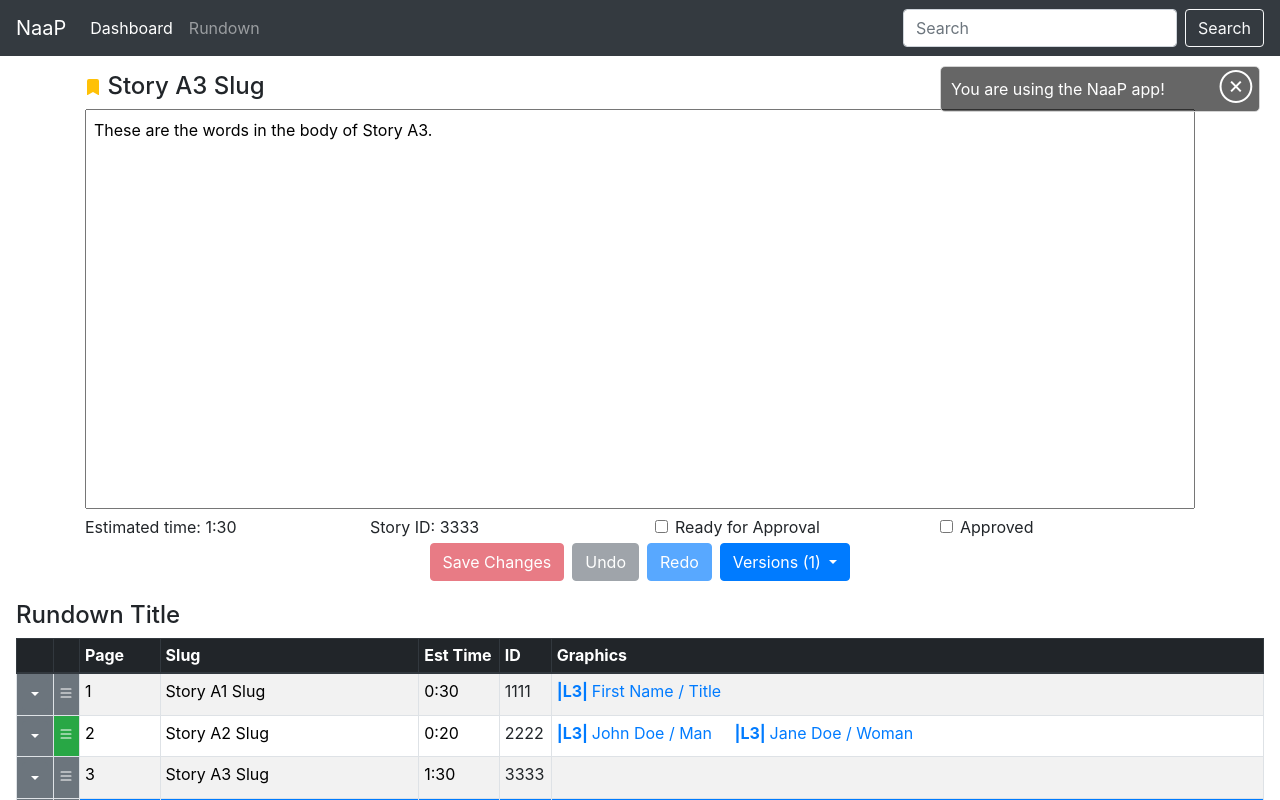
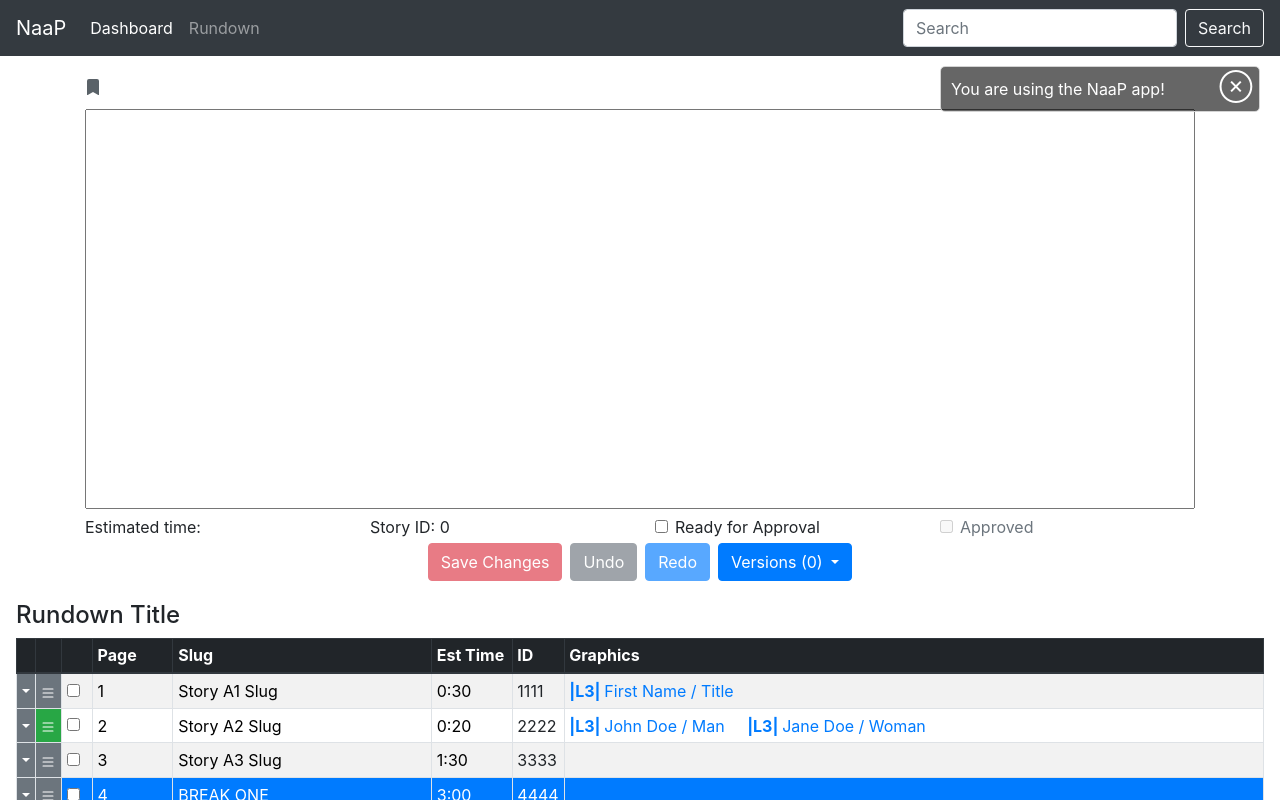
Before and after one commit to mddeane/proj-naas, an Angular app: page /dashboard in a window 1280 px wide. Shown: the top 800 px of the page. Built offline with nearby package versions, Linux system fonts and the light colour scheme.

Commit message:
move up, move down

```diff
--- a/src/app/components/rundown/rundown.component.css
+++ b/src/app/components/rundown/rundown.component.css
@@ -42,5 +42,10 @@
 }
 
 .row-alert {
-  outline: 2px solid yellow;
+  outline: 2px solid #ffc107;
 }
+
+.hightlight-warning, .hightlight-warning input {
+  background-color: #fcffd9 !important;
+  color: black !important;
+}
--- a/src/app/components/rundown/rundown.component.html
+++ b/src/app/components/rundown/rundown.component.html
@@ -3,6 +3,7 @@
     <table class="table table-sm table-striped table-bordered">
         <thead class="thead-dark">
             <tr>
+                <th scope="col"></th>
                 <th scope="col"></th>
                 <th scope="col"></th>
                 <th scope="col">Page</th>
@@ -14,16 +15,19 @@
         </thead>
         <tbody>
             <tr *ngFor="let rundownItem of rundownItems; let i = index" [class]="getRowCss(rundownItem.itemType, i)"
-                (dblclick)="test(rundownItem.itemStory.storySlug)" (click)="setSelectedItemIndex(i)"
-                ondblclick="$('#storyModal').modal('show')">
-                <td class="bg-secondary">
+                (click)="setSelectedItemIndex(i)" ondblclick="$('#storyModal').modal('show')"
+                [ngClass]="highlightedRows.includes(rundownItem) ? 'hightlight-warning' : ''">
+                <td class=" bg-secondary">
                     <div class="dropdown">
-                        <button class="btn btn-secondary btn-sm dropdown-toggle" type="button" id="dropdownMenuButton"
-                            data-toggle="dropdown" aria-haspopup="true" aria-expanded="false"></button>
-                        <div class="dropdown-menu" aria-labelledby="dropdownMenuButton">
+                        <div class="dropdown-toggle text-white text-center" id="dropdownMenuButton"
+                            data-toggle="dropdown" aria-haspopup="true" aria-expanded="false"></div>
+                        <div class="dropdown-menu menuOffset" aria-labelledby="dropdownMenuButton">
                             <a class="dropdown-item" (click)="addItemAbove(newItem, i)">Add Row Above</a>
                             <a class="dropdown-item" (click)="addItemBelow(newItem, i)">Add Row Below</a>
                             <a class="dropdown-item" (click)="addItemBelow(rundownItem, i)">Duplicate Row</a>
+                            <div class="dropdown-divider"></div>
+                            <a class="dropdown-item" (click)="moveItemUp(rundownItem, i, 1)">Move Up</a>
+                            <a class="dropdown-item" (click)="moveItemDown(rundownItem, i, 1)">Move Down</a>
                             <div class="dropdown-divider"></div>
                             <a class="dropdown-item" onclick="$('#storyModal').modal('show')">Open Story</a>
                             <div class="dropdown-divider"></div>
@@ -37,7 +41,7 @@
                     [style]="'cursor: move;'">
                     <div (dragenter)="onDragEnter($event, i.toString())" (dragleave)=" onDragLeave($event)"
                         (dragover)="onDragOver($event)" (drop)="onDrop($event, i)" (dragend)="onDragEnd($event, i)">
-                        <div [id]="'row-' + i" draggable="true" (dragstart)="onDragStart($event, rundownItem, i)">
+                        <div [id]="'row-' + i" draggable="true" (dragstart)="onDragStart(rundownItem, i)">
                             <svg xmlns="http://www.w3.org/2000/svg" width="16" height="16" fill="white"
                                 viewBox="0 0 16 16">
                                 <path fill-rule="evenodd"
@@ -45,8 +49,13 @@
                             </svg>
                         </div>
                     </div>
-                    <div style="display: none"></div>
                 </td>
+                <td>
+                    <div class="form-check text-center">
+                        <input class="form-check-input" type="checkbox" (click)="highlightRow(rundownItem)">
+                    </div>
+                </td>
+
                 <td>
                     <input type="text" class="input-clean input-small" value="{{i+1}}">
                 </td>
@@ -86,6 +95,7 @@
                 <th></th>
                 <th></th>
                 <th></th>
+                <th></th>
             </tr>
         </tfoot>
     </table>
--- a/src/app/components/rundown/rundown.component.ts
+++ b/src/app/components/rundown/rundown.component.ts
@@ -15,6 +15,14 @@ import { Story } from 'src/app/models/story.model';
 export class RundownComponent implements OnInit {
 
   rundownItems: RundownItem[] = [];
+
+  itemDragged: RundownItem = new RundownItem(new Story(0, 'temp', '', '', 0, false), 'STORY', []);
+  itemDraggedIndex: number = 0;
+  selectedItemIndex: number = -1;
+  alertItemIndex: number = -1;
+  highlightedRows: RundownItem[] = [];
+
+  newItem: RundownItem = new RundownItem(new Story(999999, 'New Story', '', '0:00', 0, false), 'STORY', []);
 
   constructor(private rundownItemService: RundownItemService, public alertService: AlertService) { }
 
@@ -60,24 +68,16 @@ export class RundownComponent implements OnInit {
     return rowCss;
   }
 
-
-  itemDragged: RundownItem = new RundownItem(new Story(0, 'temp', '', '', 0, false), 'STORY', []);
-  itemDraggedIndex: number = 0;
-  selectedItemIndex: number = -1;
-  alertItemIndex: number = -1;
-
-  newItem: RundownItem = new RundownItem(new Story(999999, 'New Story', '', '0:00', 0, false), 'STORY', []);
-
   // onDrag not doing anything at the moment
   onDrag(event: DragEvent, index: string) {
     // event.dataTransfer?.setData("text", index);
     // console.log('dragging', event, index);
   }
 
-  onDragStart(event: DragEvent, item: RundownItem, index: number) {
+  onDragStart(item: RundownItem, index: number) {
     this.itemDragged = item;
     this.itemDraggedIndex = index;
-    this.alertItemIndex = this.selectedItemIndex;
+    //    this.alertItemIndex = this.selectedItemIndex;
     // console.log('starting', event, item);
   }
 
@@ -117,6 +117,14 @@ export class RundownComponent implements OnInit {
     this.rundownItemService.moveRundownItem(item, index, this.itemDraggedIndex);
   }
 
+  moveItemDown(item: RundownItem, index: number, moves: number) {
+    this.rundownItemService.moveRundownItemDown(item, index, moves);
+  }
+
+  moveItemUp(item: RundownItem, index: number, moves: number) {
+    this.rundownItemService.moveRundownItemDown(item, index, moves * (-1));
+  }
+
   addItemAbove(item: RundownItem, index: number) {
     this.rundownItemService.addRundownItem(item, index);
     this.setAlertItemIndex(index);
@@ -141,4 +149,15 @@ export class RundownComponent implements OnInit {
     console.log("alertItemIndex: " + this.alertItemIndex);
   }
 
+  unHighlightRow(item: RundownItem) {
+    for (let i = 0; i < this.highlightedRows.length; i++) {
+      if (this.highlightedRows[i] === item) {
+        this.highlightedRows.splice(i, 1);
+      }
+    }
+  }
+
+  highlightRow(item: RundownItem) {
+    !this.highlightedRows.includes(item) ? this.highlightedRows.push(item) : this.unHighlightRow(item);
+  }
 }
--- a/src/app/components/story/story.component.ts
+++ b/src/app/components/story/story.component.ts
@@ -26,9 +26,9 @@ export class StoryComponent implements OnInit {
   @Input() selectedStory2?: Story;
 
   ngOnInit(): void {
-    this.getStories();
-    this.selectedStory = this.stories[2];
-    this.savedScriptVersions.push(this.selectedStory.storyScript);
+    //    this.getStories();
+    //    this.selectedStory = this.stories[2];
+    //    this.savedScriptVersions.push(this.selectedStory.storyScript);
   }
 
   getStories(): void {
--- a/src/app/services/rundown-item.service.ts
+++ b/src/app/services/rundown-item.service.ts
@@ -25,6 +25,16 @@ export class RundownItemService {
     RUNDOWN_ITEMS.splice(index, 0, rundownItem);
   }
 
+  moveRundownItemDown(rundownItem: RundownItem, index: number, moves: number) {
+    RUNDOWN_ITEMS.splice(index, 1);
+    RUNDOWN_ITEMS.splice(index + moves, 0, rundownItem);
+  }
+
+  moveRundownItemUp(rundownItem: RundownItem, index: number, moves: number) {
+    RUNDOWN_ITEMS.splice(index, 1);
+    RUNDOWN_ITEMS.splice(index + moves, 0, rundownItem);
+  }
+
   addRundownItem(rundownItem: RundownItem, index: number) {
     RUNDOWN_ITEMS.splice(index, 0, rundownItem);
   }
```
